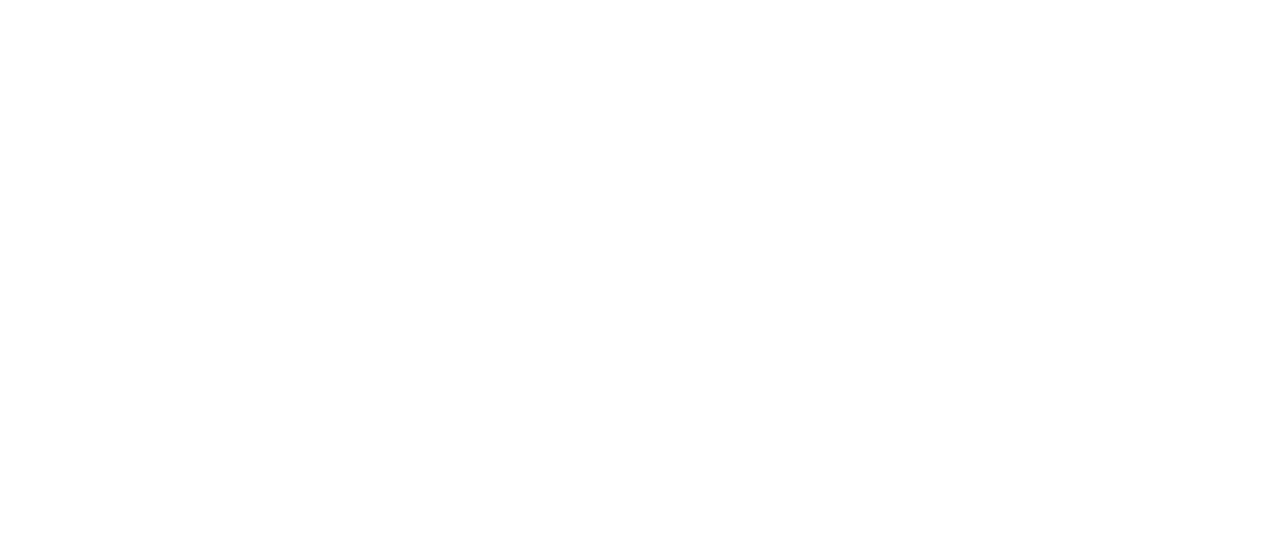
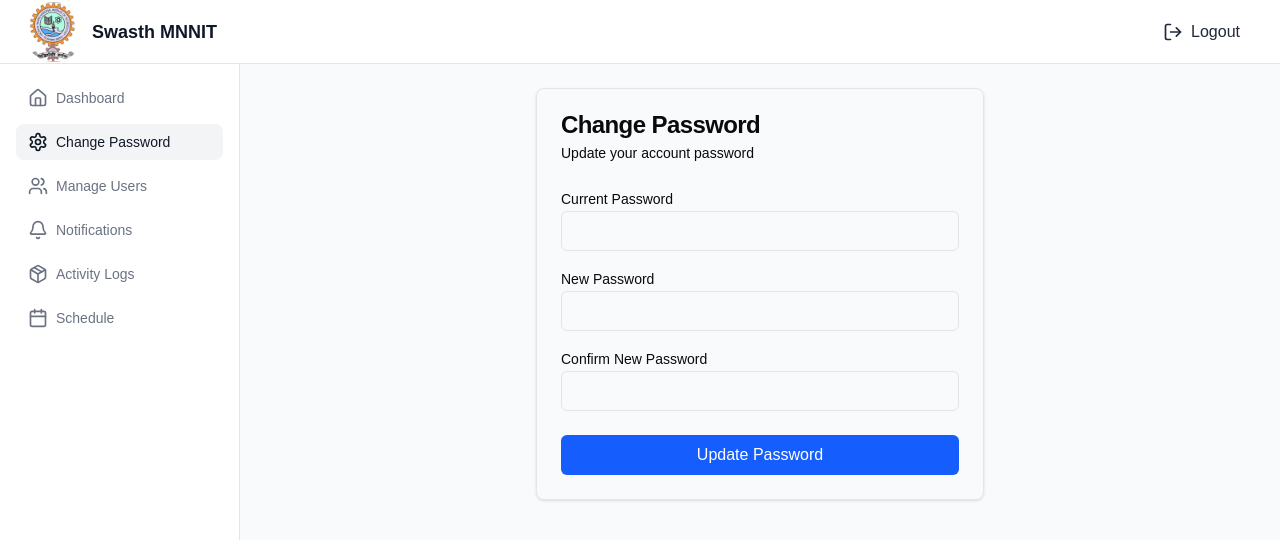
Before and after one commit to Trishita02/Swasth-MNNIT, a React (Vite) app in the folder frontend/: page /admin/change-password in a window 1280 px wide. Before the commit this address had no page. Shown: the top 540 px of the page. Built offline with nearby package versions, Linux system fonts and the light colour scheme.

Commit message:
UI for change password

```diff
--- a/frontend/src/App.jsx
+++ b/frontend/src/App.jsx
@@ -1,6 +1,7 @@
 import { BrowserRouter, Routes, Route,Navigate } from "react-router-dom";
 import Home from "./pages/Home.jsx";
 import Admin from './pages/admin/adminDashboard.jsx';
+import ChangePasswordPage from "./pages/ChangePassword.jsx";
 import "./App.css";
 
 function App() {
@@ -10,6 +11,7 @@
         <Route path="/" element={<Navigate to="/login" />}/>
         <Route path="/login" element={<Home />} />
         <Route path="/admin/dashboard"  element={<Admin/>}/>
+        <Route path="/admin/change-password" element={<ChangePasswordPage/>}/>
       </Routes>
     </BrowserRouter>
   );
--- /dev/null
+++ b/frontend/src/pages/ChangePassword.jsx
@@ -0,0 +1,98 @@
+import React, { useState } from "react";
+import { toast, ToastContainer } from "react-toastify"; // Import toast
+import "react-toastify/dist/ReactToastify.css"; // Import toast styles
+import { Button } from "../components/Button.jsx";
+import { Card, CardContent, CardDescription, CardFooter, CardHeader, CardTitle } from "../components/Card.jsx";
+import { Input } from "../components/Input.jsx";
+import { Label } from "../components/Label.jsx";
+import DashboardLayout from "../components/DashboardLayout.jsx";
+
+export default function ChangePasswordPage() {
+  const [currentPassword, setCurrentPassword] = useState("");
+  const [newPassword, setNewPassword] = useState("");
+  const [confirmPassword, setConfirmPassword] = useState("");
+  const [isLoading, setIsLoading] = useState(false);
+
+  const handleSubmit = async (e) => {
+    e.preventDefault();
+    setIsLoading(true);
+
+    try {
+      // Validate passwords
+      if (newPassword !== confirmPassword) {
+        throw new Error("New passwords do not match");
+      }
+
+      if (newPassword.length < 6) {
+        throw new Error("Password must be at least 6 characters long");
+      }
+
+      // Simulate API call
+      await new Promise((resolve) => setTimeout(resolve, 1000));
+
+      toast.success("Your password has been updated successfully"); // Success toast
+
+      // Clear form
+      setCurrentPassword("");
+      setNewPassword("");
+      setConfirmPassword("");
+    } catch (error) {
+      toast.error(error.message || "Failed to change password"); // Error toast
+    } finally {
+      setIsLoading(false);
+    }
+  };
+
+  return (
+    <DashboardLayout role="admin">
+      <ToastContainer position="top-right" autoClose={3000} hideProgressBar /> {/* Toast container */}
+      <div className="mx-auto max-w-md">
+        <Card>
+          <CardHeader>
+            <CardTitle>Change Password</CardTitle>
+            <CardDescription>Update your account password</CardDescription>
+          </CardHeader>
+          <form onSubmit={handleSubmit}>
+            <CardContent className="space-y-4">
+              <div className="space-y-2">
+                <Label htmlFor="current-password">Current Password</Label>
+                <Input
+                  id="current-password"
+                  type="password"
+                  value={currentPassword}
+                  onChange={(e) => setCurrentPassword(e.target.value)}
+                  required
+                />
+              </div>
+              <div className="space-y-2">
+                <Label htmlFor="new-password">New Password</Label>
+                <Input
+                  id="new-password"
+                  type="password"
+                  value={newPassword}
+                  onChange={(e) => setNewPassword(e.target.value)}
+                  required
+                />
+              </div>
+              <div className="space-y-2">
+                <Label htmlFor="confirm-password">Confirm New Password</Label>
+                <Input
+                  id="confirm-password"
+                  type="password"
+                  value={confirmPassword}
+                  onChange={(e) => setConfirmPassword(e.target.value)}
+                  required
+                />
+              </div>
+            </CardContent>
+            <CardFooter>
+              <Button type="submit" className="w-full bg-blue-600 hover:bg-blue-700" disabled={isLoading}>
+                {isLoading ? "Updating..." : "Update Password"}
+              </Button>
+            </CardFooter>
+          </form>
+        </Card>
+      </div>
+    </DashboardLayout>
+  );
+}
```
